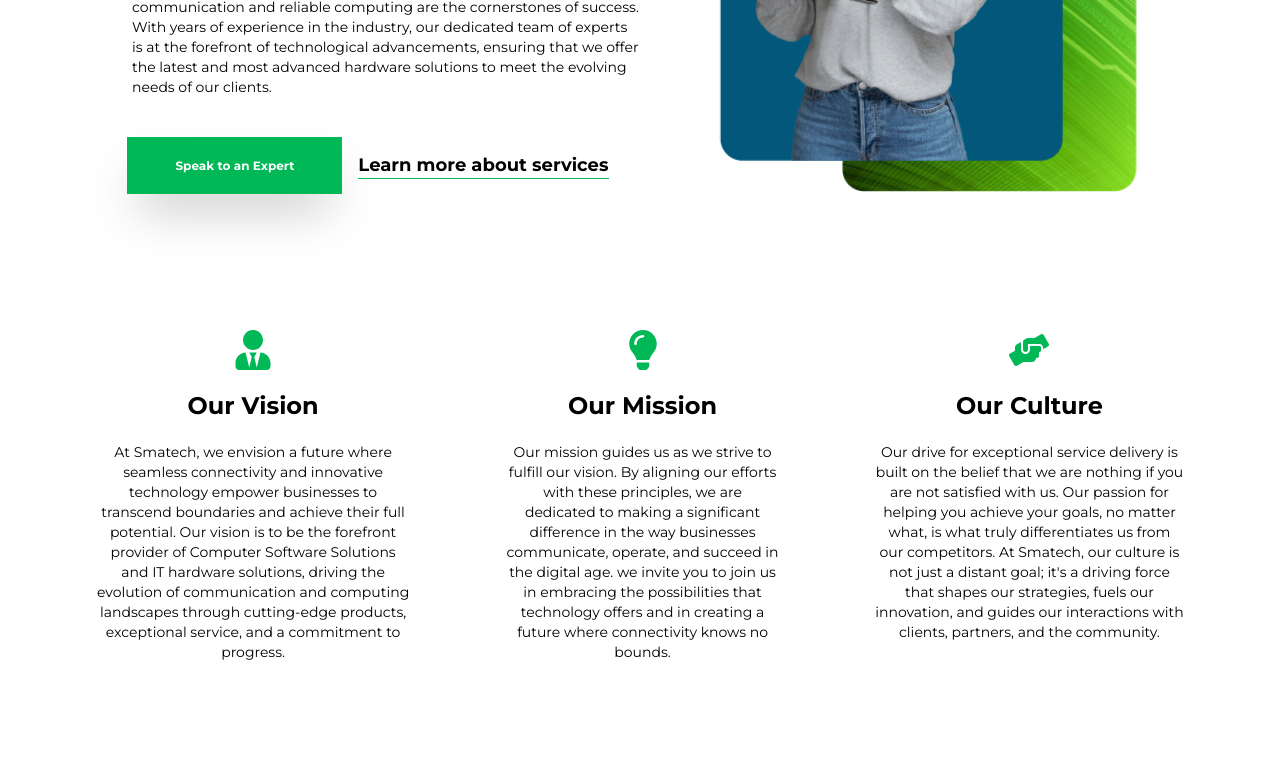
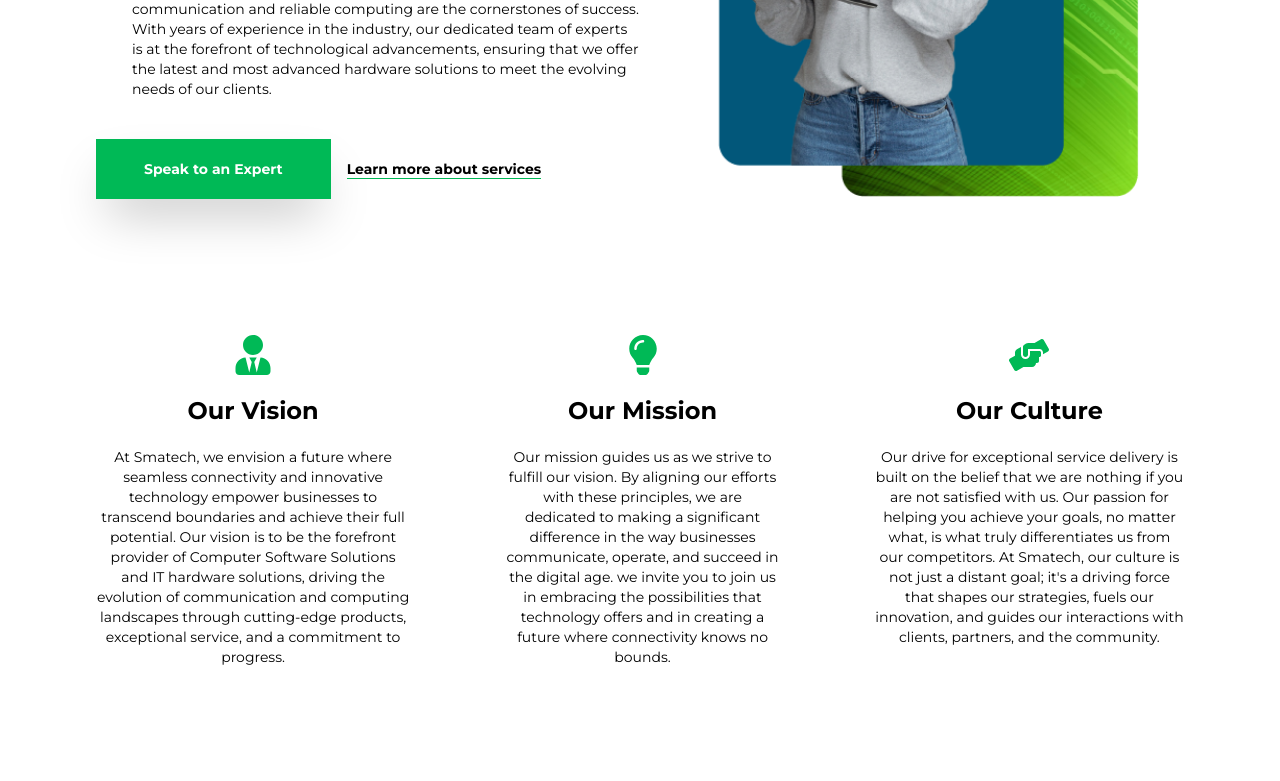
Before and after one commit to billychosee/Website, a Next.js app: page /about-us in a window 1280 px wide. Shown: the part 1700-2481 px from the top of the page. Built offline with nearby package versions, Linux system fonts and the light colour scheme.

Commit message:
Final Changes ts configgfdsdhhffkhgjh

```diff
--- a/src/app/about-us/page.tsx
+++ b/src/app/about-us/page.tsx
@@ -153,7 +153,7 @@
               are the cornerstones of success. With years of experience in the industry, our dedicated team of experts is at the forefront of technological advancements, ensuring that we offer the latest and most advanced hardware solutions to meet the evolving needs of our clients.
             </p>
           </div>
-          <div className="flex flex-col items-center justify-center w-full gap-4 md:flex-row">
+          <div className="flex flex-col items-center w-full gap-4 md:flex-row">
             <CustomButton variant="primary" className="!bg-[#00b956] !text-white hover:!bg-black">Speak to an Expert</CustomButton>
             <CustomButton variant="link">Learn more about services</CustomButton>
           </div>
--- a/src/app/components/CustomButton.tsx
+++ b/src/app/components/CustomButton.tsx
@@ -22,7 +22,7 @@
       sm:px-6 sm:py-4 sm:text-sm  /* Small devices */
       md:px-8 md:py-4  /* Medium devices */
       lg:px-10 lg:py-5 lg:text-[12px] /* Large devices */
-      xl:px-12 xl:py-5  /* Extra large devices */
+      xl:px-12 xl:py-5 xl:text-sm  /* Extra large devices */
     `;
   } else if (variant === "link") {
     variantClasses = `
@@ -30,7 +30,7 @@
       text-xs  /* Mobile/default */
       sm:text-sm  /* Small devices */
       lg:text-[12px]  /* Large devices */
-      xl:text-lg  /* Extra large devices */
+      xl:text-sm  /* Extra large devices */
       after:content-[''] after:absolute after:left-0 after:bottom-2
       sm:after:bottom-3
       xl:after:bottom-0
```
